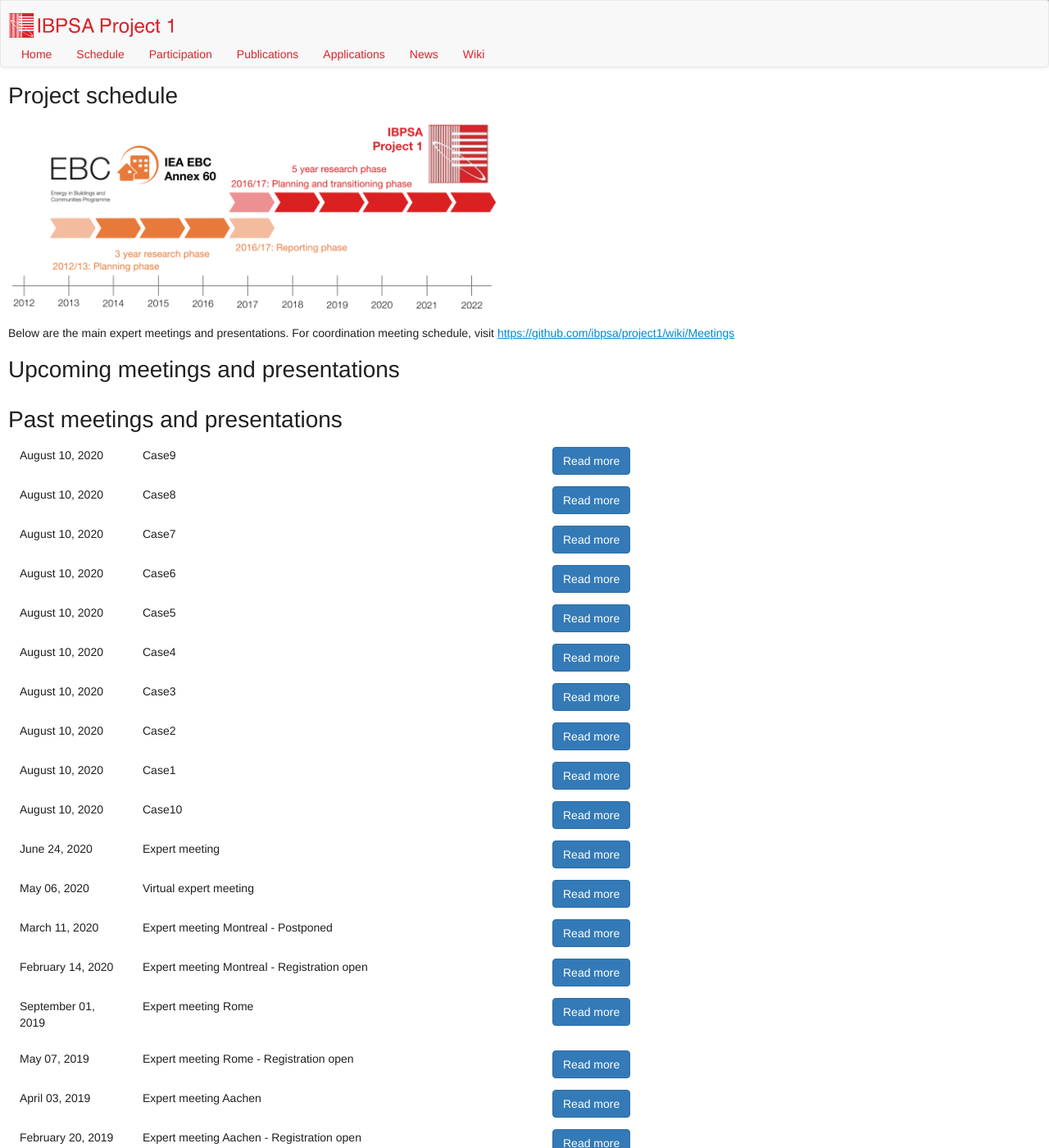
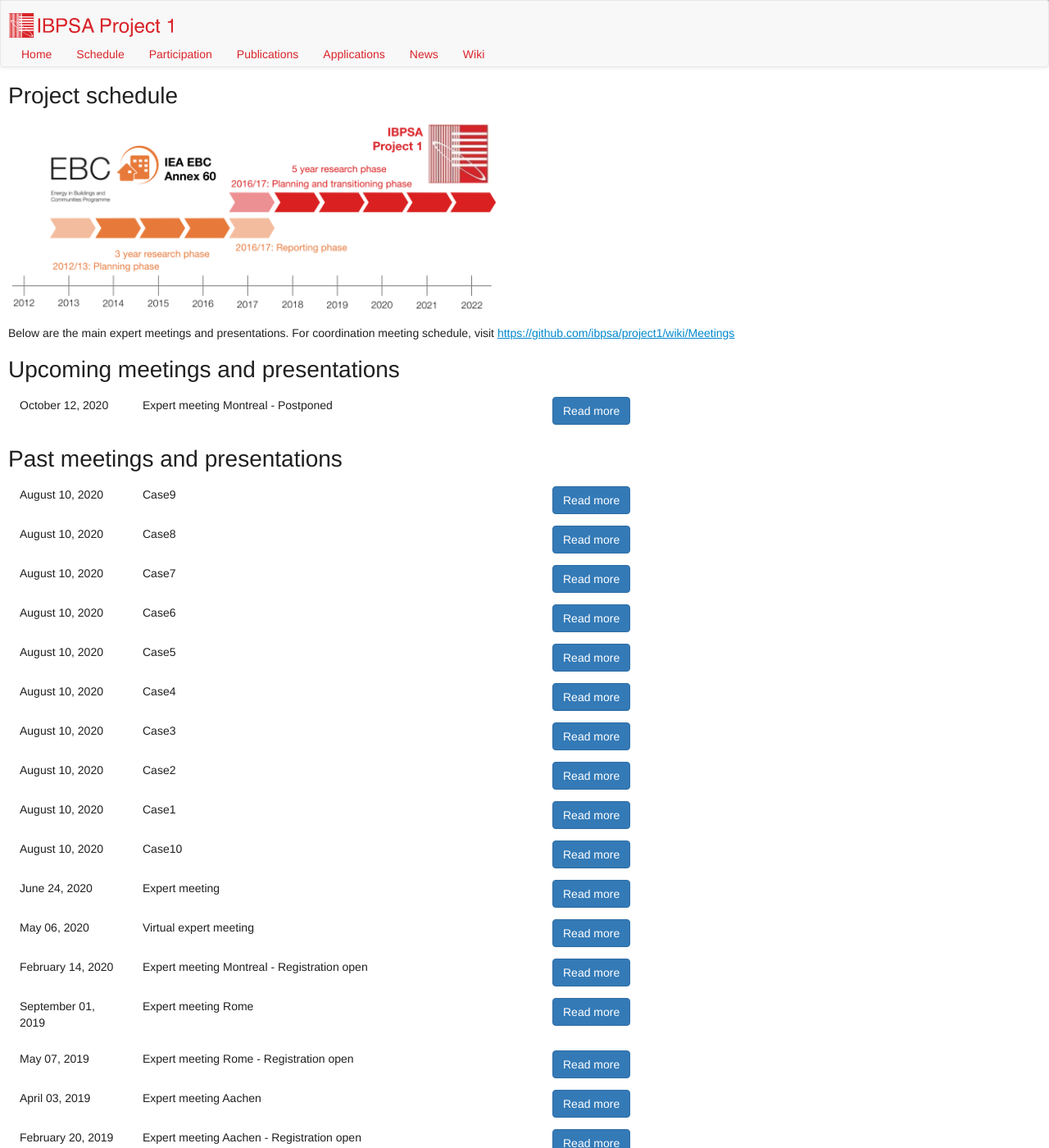
Before and after one commit to ibpsa/project1, a Jekyll site: the page built from schedule.md, in a window 1280 px wide and 1400 px high. Shown: the whole window at 82% size. Built offline with Jekyll 4.4.1, drawn with Linux system fonts in a browser that asks for light colours; nearby versions of some CDN libraries.

Commit message:
Corrected date

```diff
--- a/news/_posts/2020-03-11-expertMeetingMontreal.md
+++ b/news/_posts/2020-03-11-expertMeetingMontreal.md
@@ -2,8 +2,8 @@
 layout: post
 title:  Expert meeting Montreal - Postponed
 event: Expert meeting
-date:   2020-03-11
-categories: news
+date:   2020-10-12
+categories: news meeting
 type: workshop
 author: Michael Wetter
 ---
```
